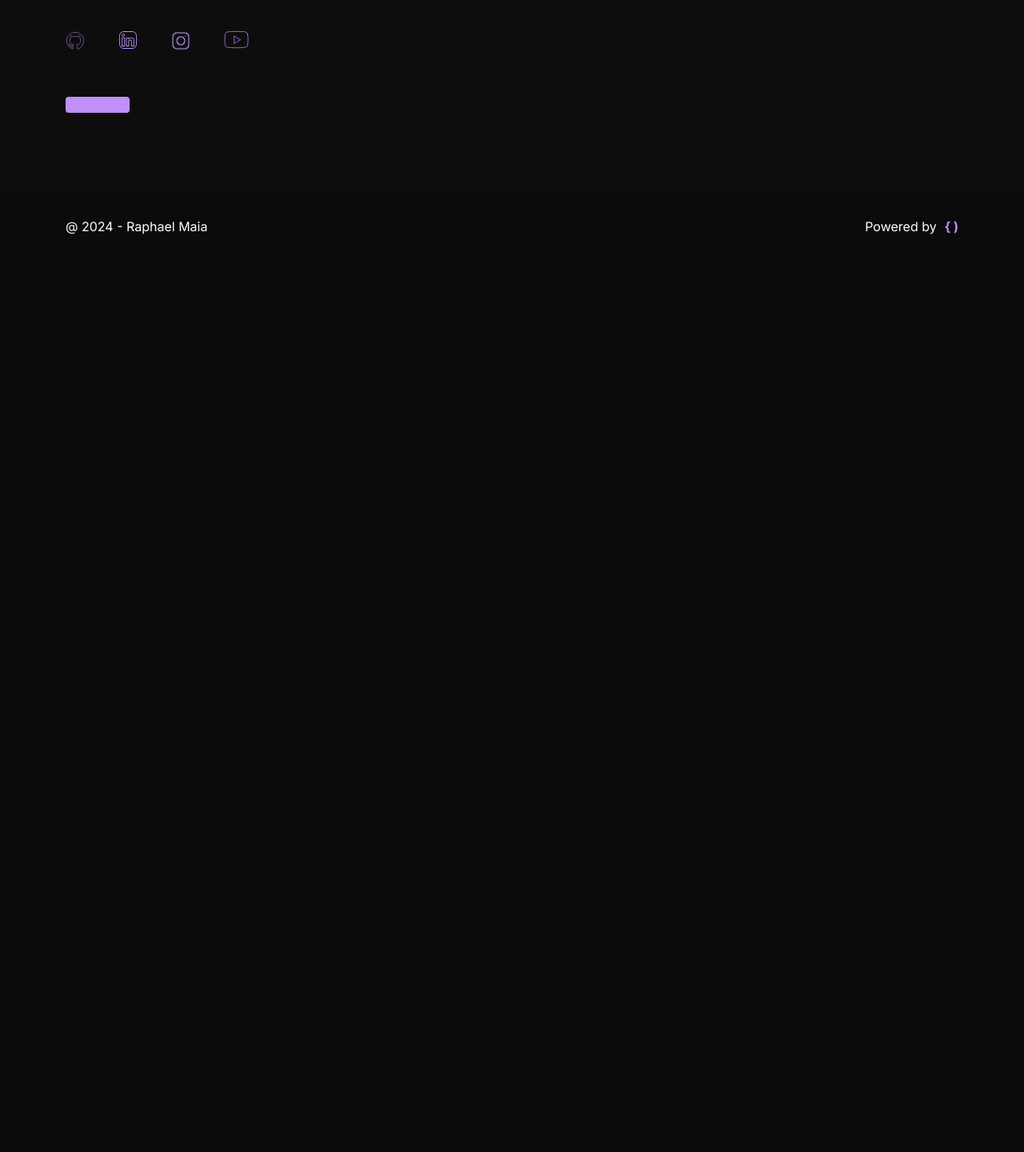
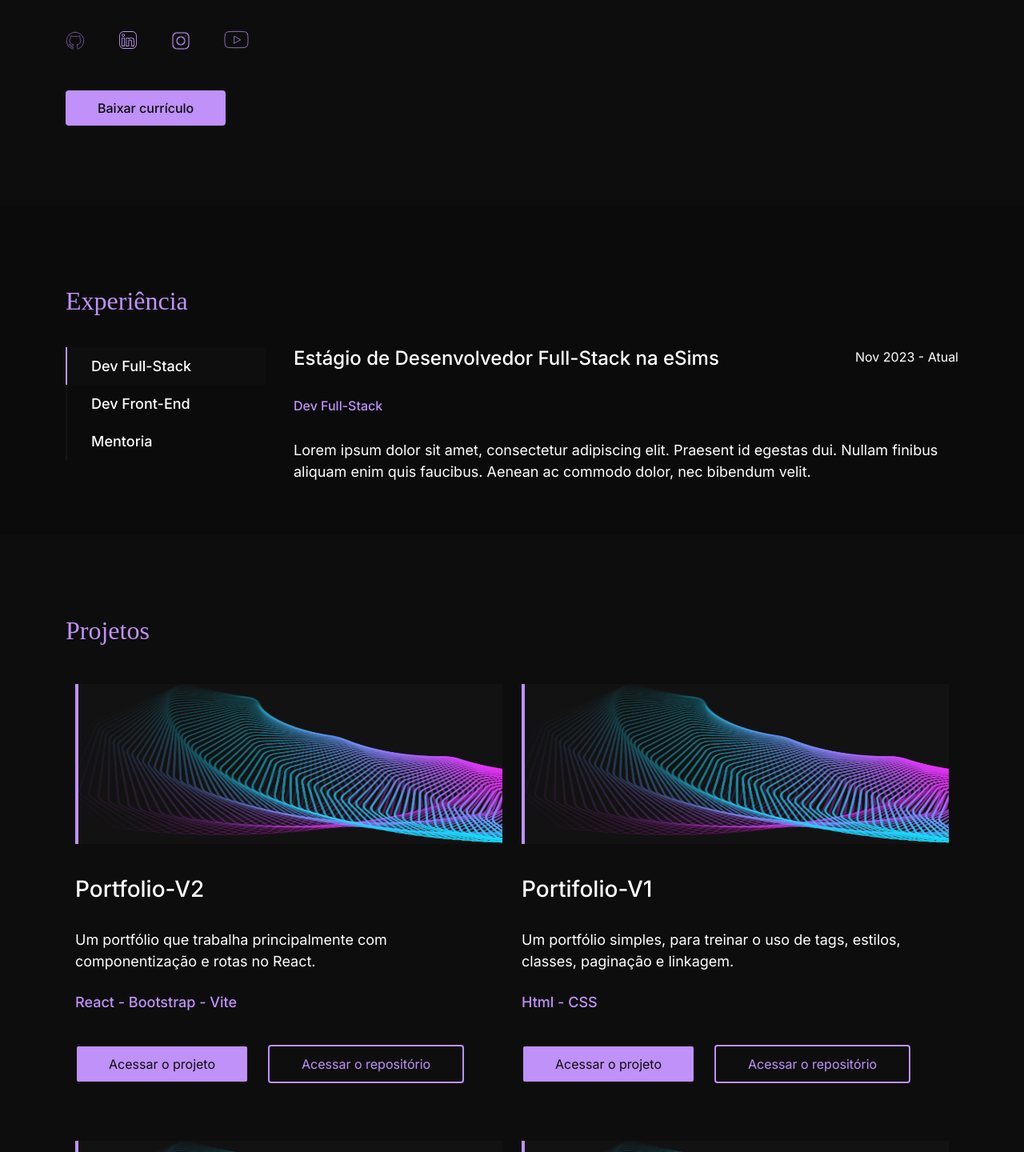
Before and after one commit to oRaPhael-bot/Curriculum-V2, a React (Vite) app: page / in a window 1280 px wide. Shown: the part 840-2280 px from the top of the page at 80% size. Before the commit the page ends 1181 px from the top, so only its background shows below. Built offline with nearby package versions, Linux system fonts and the light colour scheme; a web font is replaced by a local one.

Commit message:
att projetos

```diff
--- a/src/components/AboutMe/aboutMe.jsx
+++ b/src/components/AboutMe/aboutMe.jsx
@@ -5,6 +5,7 @@ import gitHubIcon from '../../assets/Icons/github.svg'
 import linkedinIcon from '../../assets/Icons/linkedin.svg'
 import instagramIcon from '../../assets/Icons/instagram.svg'
 import youtubeIcon from '../../assets/Icons/youtube.svg'
+import teste from '../../pdf/testeD.png'
 
 export default function aboutMe() {
   return (
@@ -36,7 +37,7 @@ export default function aboutMe() {
                     <div className={styles.buttons_about}>
                       <button className={styles.curriculum_btn}
                       >
-                        {/* <a href={teste} download='testeDownload'>Baixar currículo</a> */}
+                        <a href={teste} download='testeDownload'>Baixar currículo</a>
                       </button>
                     </div>
                 </div>
--- a/src/components/Experiences/experiences.jsx
+++ b/src/components/Experiences/experiences.jsx
@@ -15,7 +15,7 @@ export default function Experiencies() {
       >
         <div className="row" style={{ marginBottom: "30px" }}>
           <div className="col-md-12">
-            <h1 className={styles.title_section}>Experiência</h1>
+            <h1 className={styles.title_section}>Experiência</h1>
           </div>
         </div>
         <div className="row">
@@ -39,7 +39,7 @@ export default function Experiencies() {
             </div>
           </div>
           <div className="col-md-9">
-            <div className={styles.experience_content}>
+            <div className={styles.experiences_content}>
               {selectedTopic && (
                 <>
                   <div
@@ -49,8 +49,8 @@ export default function Experiencies() {
                     <p className={styles.date}>{selectedTopic.ano}</p>
                   </div>
                   <h3
-                  className="styles.sub_title"
-                  style={{ fontSize: "16px", fontWeight: "500" }}
+                    className={styles.sub_title}
+                    style={{ fontSize: "16px", fontWeight: "500" }}
                   >
                     {selectedTopic.sub_title}
                   </h3>
--- a/src/components/Projects/project.js
+++ b/src/components/Projects/project.js
@@ -1,13 +1,13 @@
-import imgTest from '../../assets/images/Img-theme.png'
+import imgTest from '../../assets/img/Img-theme.png'
 
 const projects = [
   {
     imagem: imgTest,
     name: "Portfolio-V2",
-    description: "Um portifolio que trabalha principalmente com compenentização e rotas no React. ",
+    description: "Um portfólio que trabalha principalmente com componentização e rotas no React. ",
     technologies: "React - Bootstrap - Vite",
-    linkProject: 'https://github.com/CarlosEduardoSD/Portifolio-V2',
-    linkRepository: 'https://github.com/CarlosEduardoSD/Portifolio-V2'
+    linkProject: 'https://github.com/oRaPhael-bot/Curriculum-V2/tree/main',
+    linkRepository: 'https://github.com/oRaPhael-bot/Curriculum-V2/tree/main'
   },
   {
     imagem: imgTest,
@@ -20,7 +20,7 @@ const projects = [
   {
     imagem: imgTest,
     name: "Portifolio-V1",
-    description: "Um portifolio simples, para treinar o uso de tags, estilos, classes, paginação e linkagem. ",
+    description: "Um portfólio simples, para treinar o uso de tags, estilos, classes, paginação e linkagem. ",
     technologies: "Html - CSS",
     linkProject: 'https://github.com/CarlosEduardoSD/Portifolio-V1',
     linkRepository: 'https://github.com/CarlosEduardoSD/Portifolio-V1'
--- a/src/components/Projects/project.jsx
+++ b/src/components/Projects/project.jsx
@@ -1,8 +1,8 @@
-import styles from "./projects.module.css";
+import styles from "./project.module.css";
 
 import CardProjects from "../CardsProjects/cardProjects";
 
-import projects from "./projects";
+import projects from "./project";
 
 export default function Projects() {
   return (
--- a/src/pages/Home/home.jsx
+++ b/src/pages/Home/home.jsx
@@ -6,9 +6,9 @@ import Perfil from "../../assets/img/Perfil.jpeg";
 
 import Header from "../../components/Header/header.jsx";
 import AboutMe from "../../components/AboutMe/aboutMe.jsx";
-// import Experiencies from "../../components/Experiences/experiences.jsx";
+import Experiencies from "../../components/Experiences/experiences.jsx";
 import Footer from "../../components/Footer/footer";
-// import Projects from "../../components/Projects/projects.jsx";
+import Projects from "../../components/Projects/project.jsx";
 import ButtonScrolling from "../../components/ButtonScrolling/ButtonScrolling.jsx";
 
 export default function home() {
@@ -50,8 +50,8 @@ export default function home() {
         </div>
       </section>
       <AboutMe />
-      {/* <Experiences /> */}
-      {/* <Projects /> */}
+      <Experiencies />
+      <Projects />
       <Footer />
       <ButtonScrolling />
     </>
--- a/src/pages/Home/home.module.css
+++ b/src/pages/Home/home.module.css
@@ -53,14 +53,14 @@
     transition: .2s;
   }
 
-  .home_button_github::before {
+  /* .home_button_github::before {
     content: '';
     position: absolute;
     top: -1px; left: -1px; right: -1px; bottom: -1px;
     border-radius: inherit;
     background: linear-gradient(45deg, #D24074, #6518B4);
     z-index: -1;
-  }
+  } */
 
   .home_button_github a {
     text-decoration: none;
@@ -99,12 +99,5 @@
     height: 300px;
     border-radius: 50%;
     z-index: 1;
-    box-shadow: 0px 0px 60px 1px #BF91F9;
+    /* box-shadow: 0px 0px 60px 1px #BF91F9; */
   }
-
-  @media (max-width: 425px) {
-    .home_content {
-      display: flex;
-      flex-direction: column-reverse;
-    }
-  }
```
